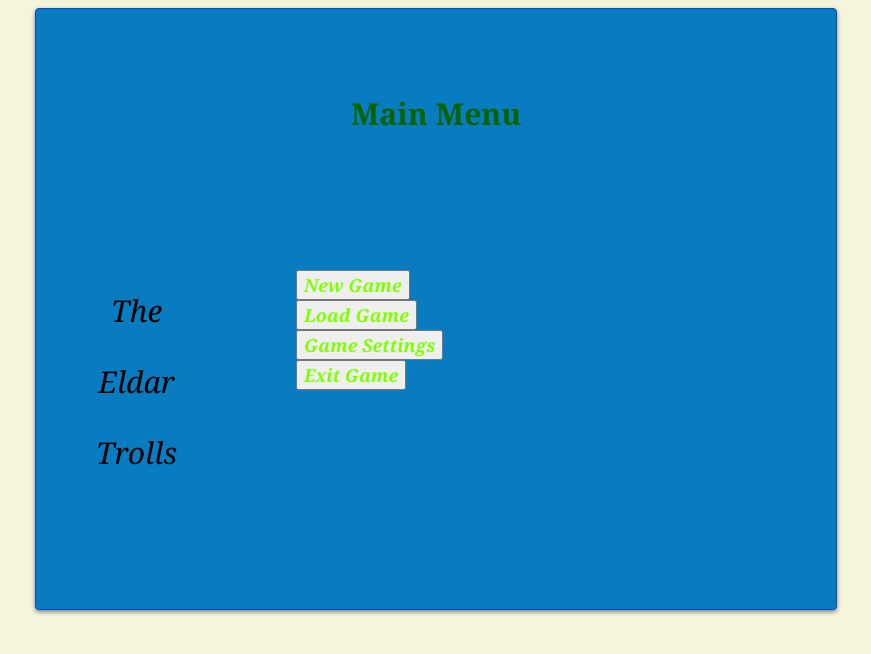
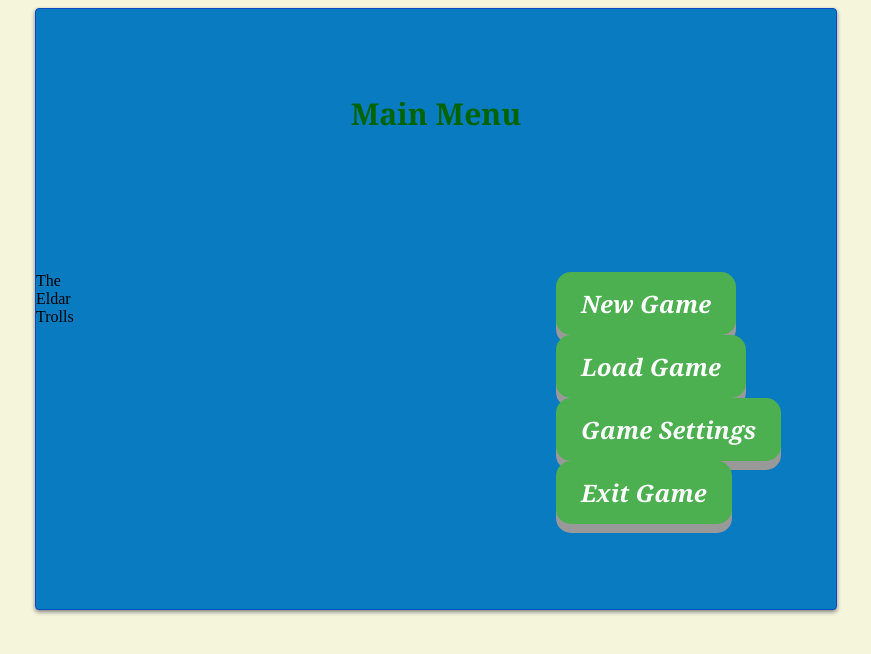
Before and after one commit to MichaelNoseworthy/GUIAssignment2, a plain HTML site: page 03 menu Main tet.html in a window 1280 px wide. Shown: the whole page, without its empty margins (204-1075 px from the left). Drawn offline with Linux system fonts and the light colour scheme.

Commit message:
Add files via upload

```diff
--- a/03 menu Main tet.html
+++ b/03 menu Main tet.html
@@ -10,7 +10,28 @@
 body {
     background-color: beige;
 }
+.buttonType {
+  display: inline-block;
+  padding: 15px 25px;
+  font-size: 24px;
+  cursor: pointer;
+  text-align: center;
+  text-decoration: none;
+  outline: none;
+  color: #fff;
+  background-color: #4CAF50;
+  border: none;
+  border-radius: 15px;
+  box-shadow: 0 9px #999;
+}
 
+.buttonType:hover {background-color: #3e8e41}
+
+.buttonType:active {
+  background-color: #3e8e41;
+  box-shadow: 0 5px #666;
+  transform: translateY(4px);
+}
 #MMtitle
 {
 	position: center;
@@ -18,7 +39,7 @@ body {
 }
 #button1
 {
-	position: absolute;
+	position: center;
     left: 500px;
     top: 270px;
     z-index: 1;
@@ -26,7 +47,7 @@ body {
 }
 #button2
 {
-	position: absolute;
+	position: center;
     left: 500px;
     top: 300px;
     z-index: 1;
@@ -34,7 +55,7 @@ body {
 }
 #button3
 {
-	position: absolute;
+	position: center;
     left: 500px;
     top: 330px;
     z-index: 1;
@@ -42,7 +63,7 @@ body {
 }
 #button4
 {
-	position: absolute;
+	position: center;
     left: 500px;
     top: 360px;
     z-index: 1;
@@ -105,6 +126,7 @@ body {
 <body>
 
 <div class="link-button-wrapper">
+
 <br>
 <br>
 <br>
@@ -118,19 +140,19 @@ body {
 <div id="wrapper">
 <div id="left">
 <div id="innerBox" class="innerBoxC">
-<div id="title">
-<p>The</p>
-<p>Eldar</p>
-<p>Trolls</p>
-</div>
-</div>
+<a>The</a><br>
+<a>Eldar</a><br>
+<a>Trolls</a>
 </div>
 </div>
 <div id="right">
 <div class="buttonCenter">
 <button id="button1" class="buttonType" onclick="window.location.href='09 menu New Game tet.html'">New Game</button>
+<br>
 <button id="button2" class="buttonType" onclick="window.location.href='04 menu Load Game tet.html'">Load Game</button>
+<br>
 <button id="button3" class="buttonType" onclick="window.location.href='05 menu Game Settings tet.html'">Game Settings</button>
+<br>
 <button id="button4" class="buttonType" onclick="window.location.href='exit.html'">Exit Game</button>
 </div>
 </div>
```
